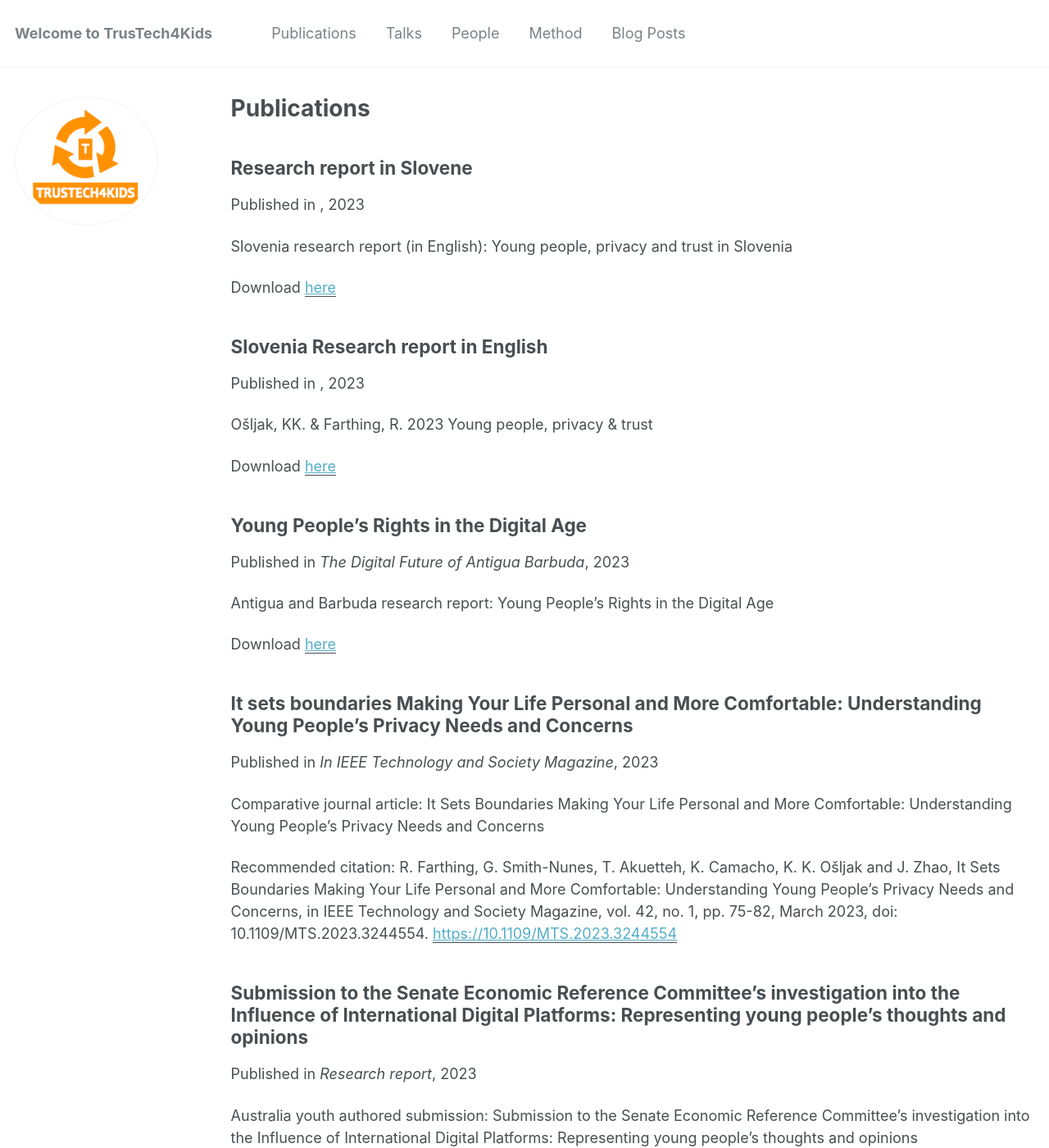
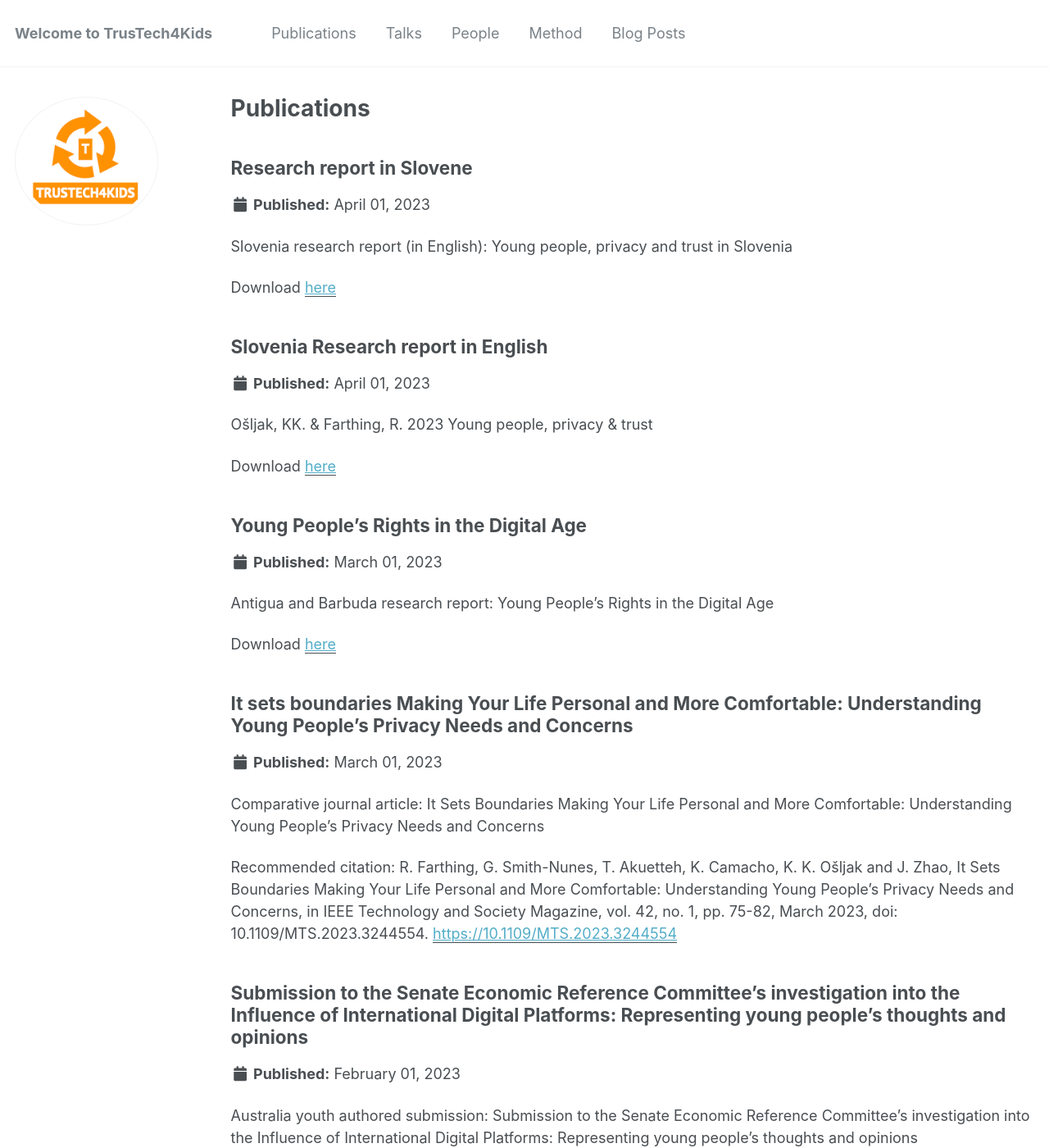
Before and after one commit to trustech4kids/trustech4kids.github.io, a Jekyll site: the page built from _pages/publications.md, in a window 1280 px wide and 1400 px high. Shown: the whole window at 82% size. Built offline with Jekyll 4.4.1, drawn with Linux system fonts in a browser that asks for light colours.

Commit message:
Update archive-single.html

```diff
--- a/_includes/archive-single.html
+++ b/_includes/archive-single.html
@@ -36,8 +36,6 @@
 
         {% if post.collection == 'teaching' %}
           <p> {{ post.type }}, <i>{{ post.venue }}</i>, {{ post.date | default: "1900-01-01" | date: "%Y" }} </p>
-        {% elsif post.collection == 'publications' %}
-          <p>Published in <i>{{ post.venue }}</i>, {{ post.date | default: "1900-01-01" | date: "%Y" }} </p>
         {% elsif post.collection == 'people' %}
           <p> <i>{{ post.title }}</i>, {{ post.position }} </p>
         {% elsif post.date %}
```
